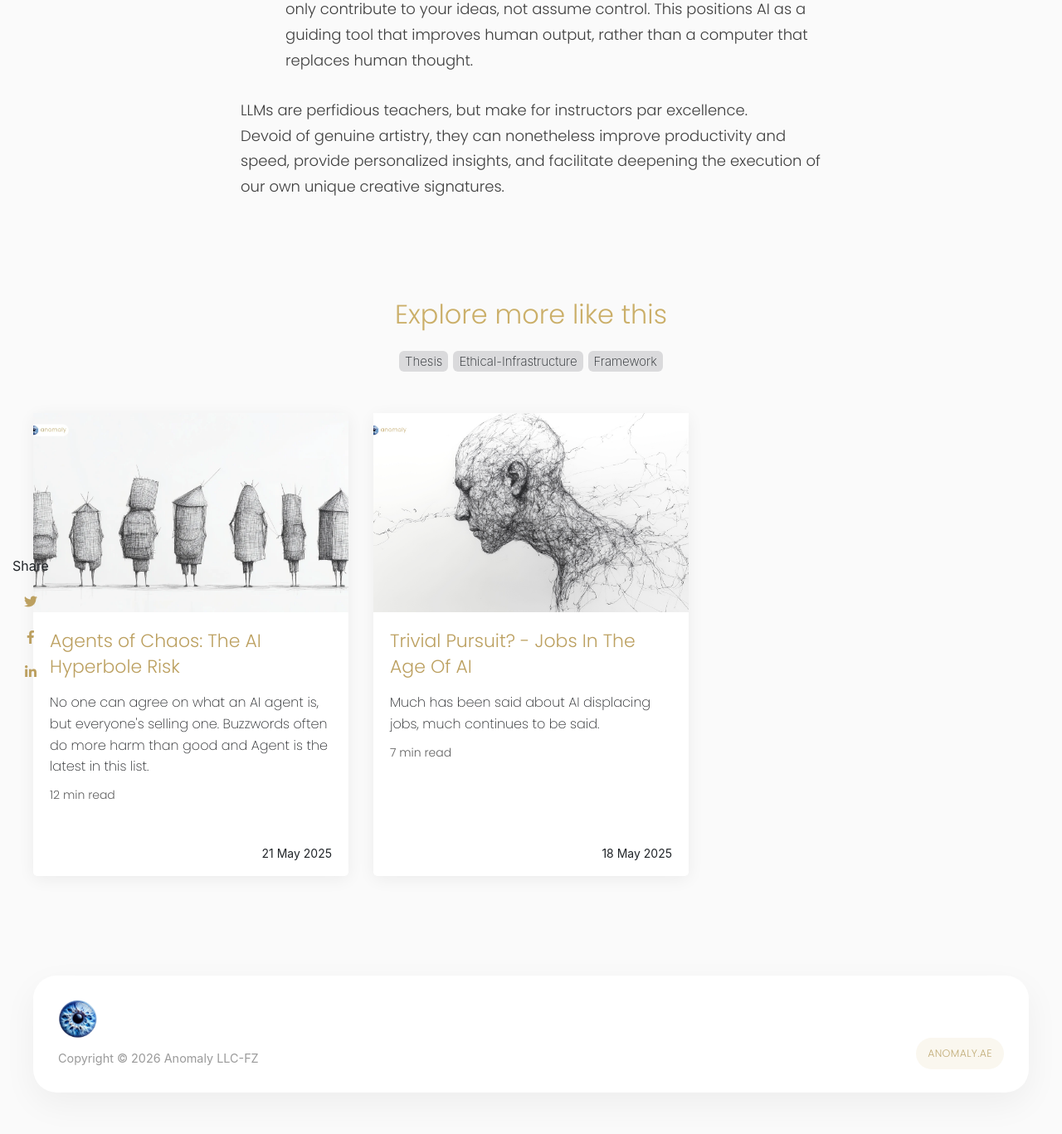
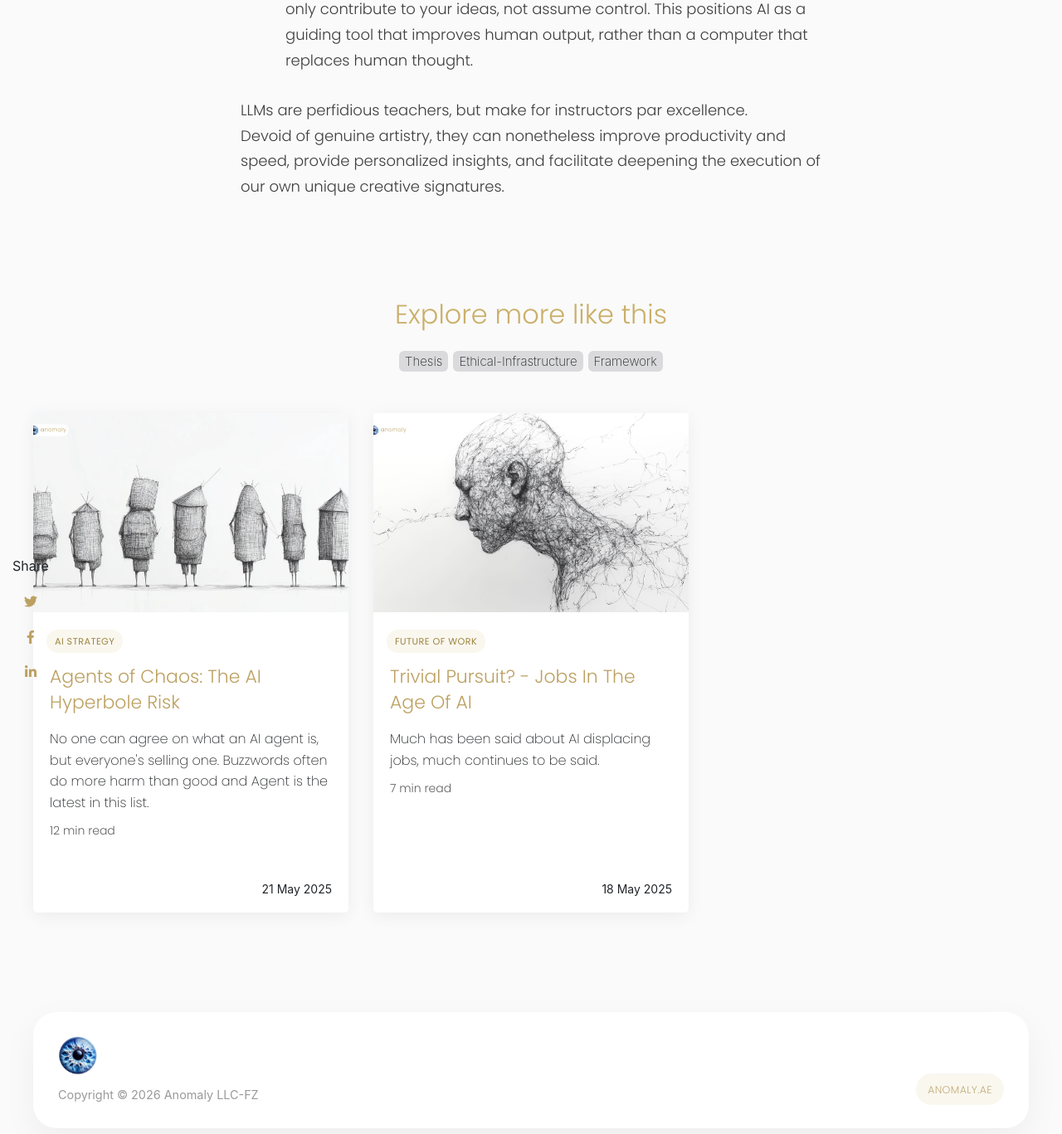
Before and after one commit to anomalyae/thinking, a Jekyll site: the page built from _posts/2025-06-05-Computation-is-not-thought.md, in a window 1280 px wide and 1400 px high, scrolled down 7165 px. Shown: the top 1367 px of the window at 83% size. Built offline with Jekyll 4.4.1, drawn with Linux system fonts in a browser that asks for light colours; nearby versions of some CDN libraries; comment, search, counter and statistics services are not loaded; a style sheet for code colours, icons or effects is not loaded.

Commit message:
Add post card pill display

```diff
--- a/_config.yml
+++ b/_config.yml
@@ -6,7 +6,7 @@ logo: 'assets/images/glitch.png'
 favicon: 'assets/images/glitch.png'
 url: "https://thinking.anomaly.ae"
 baseurl: ""
-asset_version: "20260308"
+asset_version: "20260308a"
 # Analytics
 # google_analytics: '' # Not using GA
 mixpanel_token: '4bf983e3bdd2697d020a29c56a2d913b'
--- a/_includes/postbox.html
+++ b/_includes/postbox.html
@@ -17,6 +17,9 @@
             </a>
         </div>
         <div class="card-body">
+            {% if post.card_pill %}
+            <div class="card-pill">{{ post.card_pill }}</div>
+            {% endif %}
             <h2 class="card-title">
                 <a class="text-dark" href="{{ site.baseurl }}{{ post.url }}">{{ post.title }}</a>
                 {% if post.rating %}
--- a/_posts/2025-05-18-Jobs-in-the-age-of-ai.md
+++ b/_posts/2025-05-18-Jobs-in-the-age-of-ai.md
@@ -4,6 +4,7 @@ title:  "Trivial Pursuit? - Jobs In The Age Of AI"
 author: Anomaly
 categories: [ Thesis ]
 tags: [ Human-Energy, Framework]
+card_pill: "Future of Work"
 image: assets/images/jobs-ai.jpg
 ---
 
--- a/_posts/2025-05-21-Agents-of-chaos.md
+++ b/_posts/2025-05-21-Agents-of-chaos.md
@@ -4,6 +4,7 @@ title:  "Agents of Chaos: The AI Hyperbole Risk"
 author: Yasser
 categories: [Thesis]
 tags: [ Ethical-Infrastructure, Framework ]
+card_pill: "AI Strategy"
 image: assets/images/agents.webp
 blockchain: "Arbitrum"
 transaction_hash: "0xd7918c3b60daee5b9aa725486c742c1ae2a9139a34b1c1e9f5e1460c8cde64e0"
--- a/_posts/2025-06-05-Computation-is-not-thought.md
+++ b/_posts/2025-06-05-Computation-is-not-thought.md
@@ -9,6 +9,7 @@ author: Anomaly
 categories: [ Thesis ]
 
 tags: [ Ethical-Infrastructure, Framework]
+card_pill: "AI Risk"
 
 image: assets/images/thoughtcompute.webp
 
--- a/assets/css/theme.scss
+++ b/assets/css/theme.scss
@@ -391,6 +391,22 @@ img, img:hover {
     padding: 0;
     display: flex;
     align-items:center;
+    .card-pill {
+        display: inline-flex;
+        align-items: center;
+        min-height: 28px;
+        margin-bottom: 14px;
+        margin-left: -4px;
+        padding: 0 10px;
+        border-radius: 999px;
+        background: #faf7ef;
+        color: #9c8440;
+        font-family: 'Poppins', sans-serif;
+        font-size: 0.7rem;
+        font-weight: 400;
+        letter-spacing: 0.04em;
+        text-transform: uppercase;
+    }
     .author-thumb {
         width:40px;
         border-radius:50%;
```
